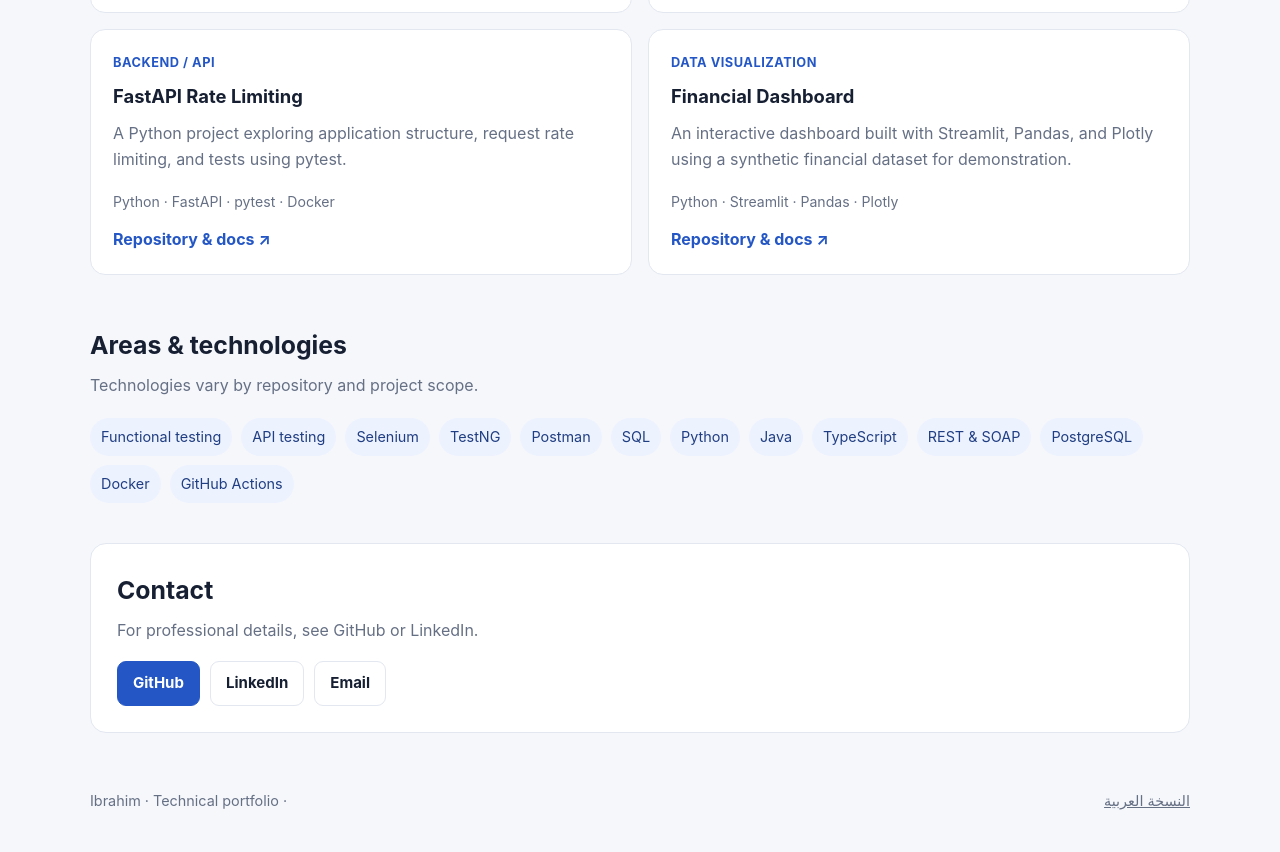
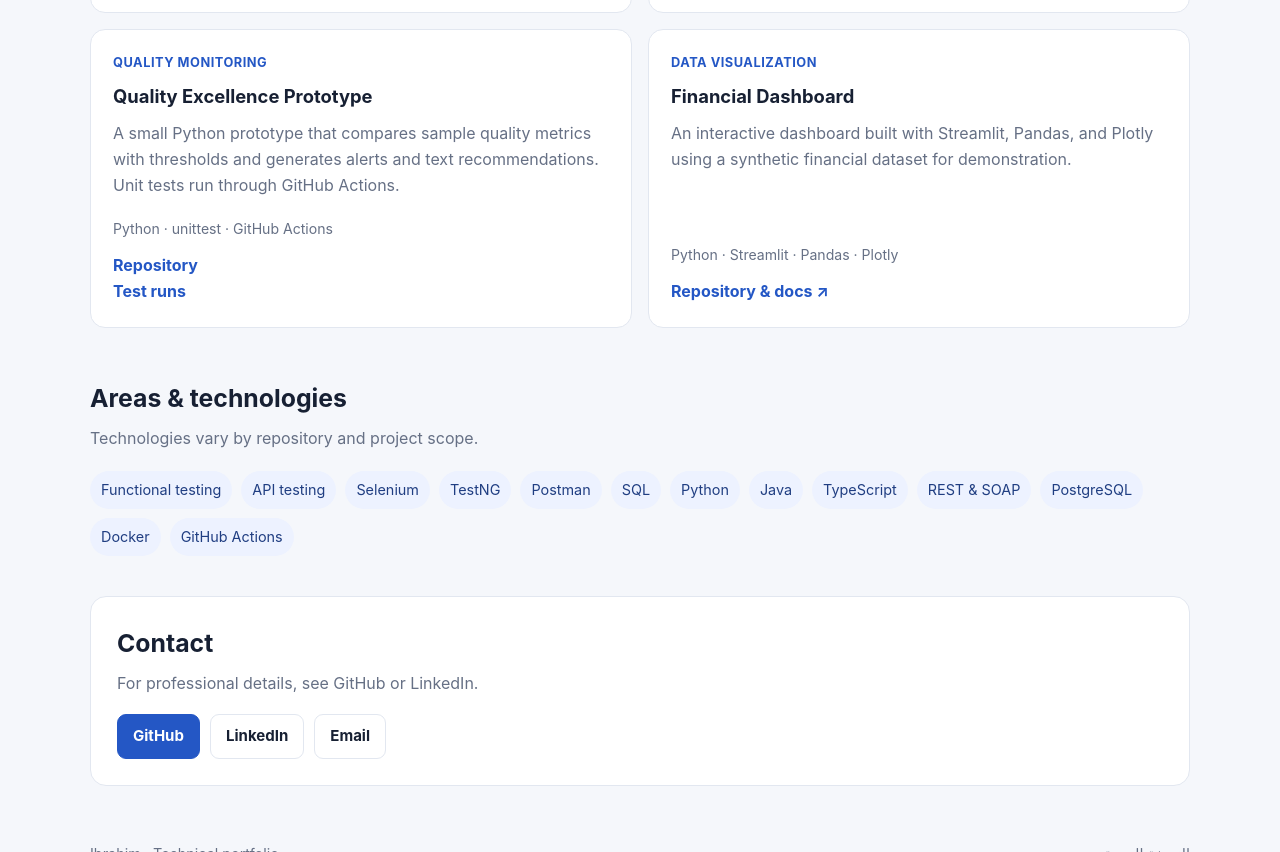
Before and after one commit to Ibrahim-56/Ibrahim-56.github.io, a plain HTML site: page index_en.html in a window 1280 px wide. Shown: the part 1234-2086 px from the top of the page. Drawn offline with Linux system fonts and the light colour scheme.

Commit message:
Feature tested quality monitoring prototype

```diff
--- a/index_en.html
+++ b/index_en.html
@@ -57,10 +57,11 @@
           <a class="project-link" href="https://github.com/Ibrahim-56/Employee-Task-Management-System-using-PHP-and-MySQL">Repository & docs ↗</a>
         </article>
         <article class="project">
-          <p class="tag">Backend / API</p><h3>FastAPI Rate Limiting</h3>
-          <p>A Python project exploring application structure, request rate limiting, and tests using pytest.</p>
-          <p class="stack">Python · FastAPI · pytest · Docker</p>
-          <a class="project-link" href="https://github.com/Ibrahim-56/Middleware-by-Building-a-FastAPI-Rate-Limiting">Repository & docs ↗</a>
+          <p class="tag">Quality monitoring</p><h3>Quality Excellence Prototype</h3>
+          <p>A small Python prototype that compares sample quality metrics with thresholds and generates alerts and text recommendations. Unit tests run through GitHub Actions.</p>
+          <p class="stack">Python · unittest · GitHub Actions</p>
+          <a class="project-link" href="https://github.com/Ibrahim-56/Quality-Excellence-through-Agentic-AI">Repository</a>
+          <a class="project-link" href="https://github.com/Ibrahim-56/Quality-Excellence-through-Agentic-AI/actions">Test runs</a>
         </article>
         <article class="project">
           <p class="tag">Data visualization</p><h3>Financial Dashboard</h3>
```
